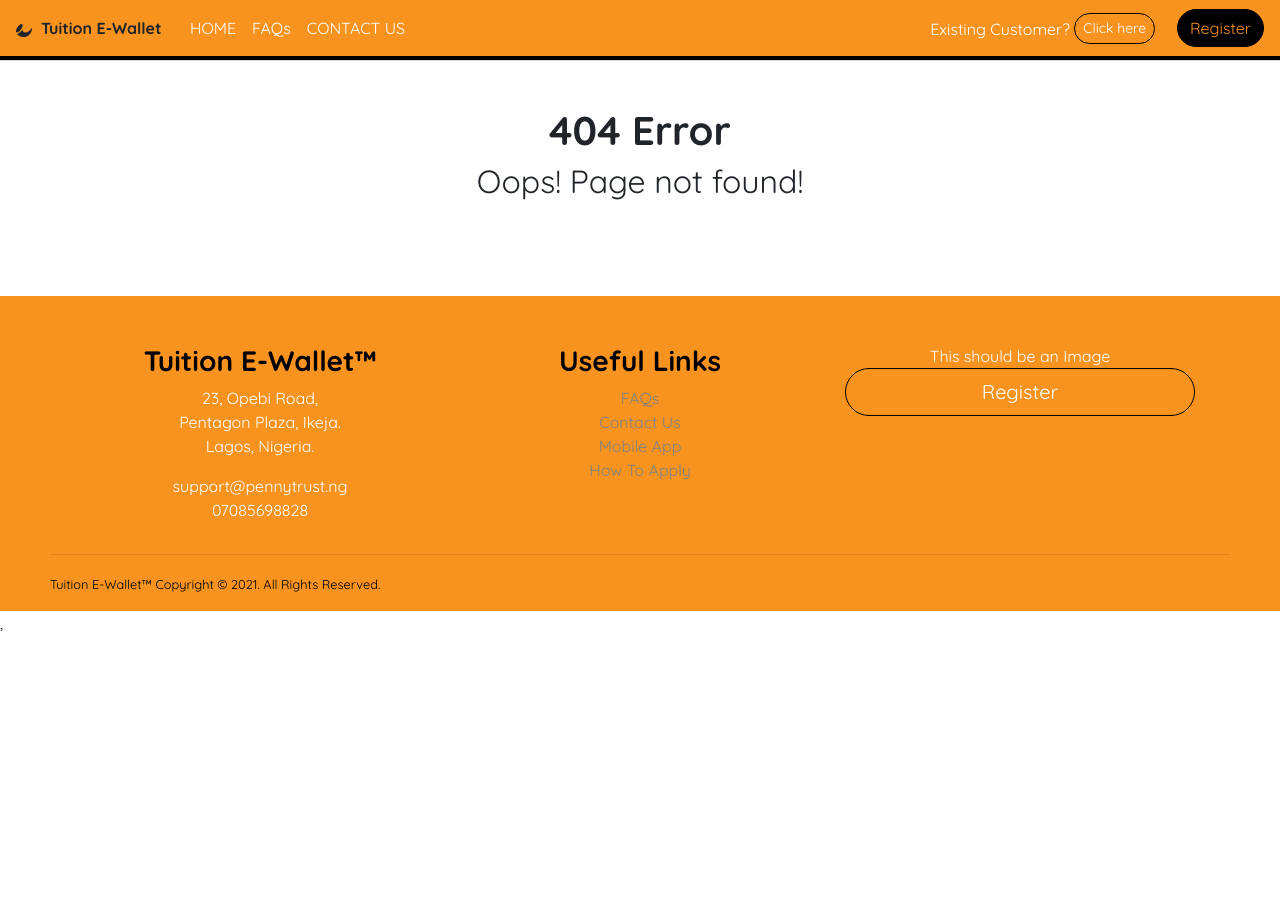
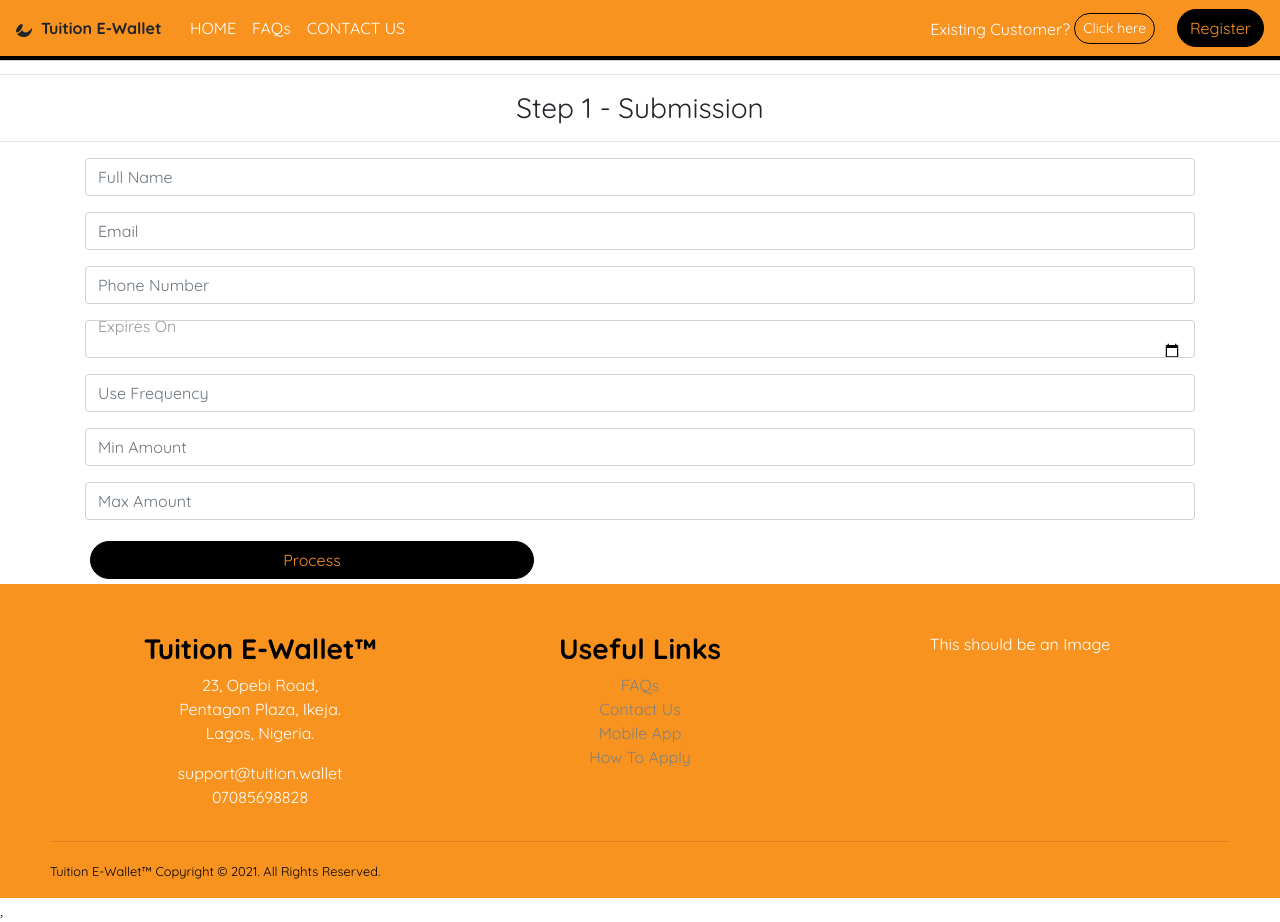
Before and after one commit to Samuel-2626/tuition-e-wallet-frontend, a React (Create React App) app: page /create in a window 1280 px wide. Before the commit the page ends 800 px from the top, so only its background shows below. Built offline with nearby package versions, Linux system fonts and the light colour scheme.

Commit message:
first commit

```diff
--- a/src/App.js
+++ b/src/App.js
@@ -7,6 +7,7 @@
 import Error from './Error/Error'
 import Dashboard from './Dashboard/Dashboard'
 import Wallet from './Wallet/Wallet'
+import Virtual from './Virtual/Virtual'
 
 import { Route, Switch } from 'react-router-dom';
 
@@ -25,6 +26,7 @@
       <Route path="/register" component={Register} />
       <Route path="/dashboard" component={Dashboard} />
       <Route path="/wallet" component={Wallet} />
+      <Route path="/create" component={Virtual} />
       <Route component={Error} />
       </Switch>
       <Footer />
--- a/src/Dashboard/Dashboard.js
+++ b/src/Dashboard/Dashboard.js
@@ -28,6 +28,7 @@
   const [passwordError, setPasswordError] = useState('This field is required')
   const [disable, setDisable] = useState(true)
   const [serverError, setServerError] = useState('')
+  const [authenticating, setAuthenticating] = useState(false)
 
   function ValidateEmail(mail)
   {
@@ -45,7 +46,8 @@
 
 
   const handleLogin = () => {
-    axios.post(`https://tuition-e-wallet-backend.herokuapp.com/api/v1/rest-auth/login/`, {
+    setAuthenticating(true)
+    axios.post(`http://127.0.0.1:8000/api/v1/rest-auth/login/`, {
         email: email,
         password: password
       }).then((res) => {
@@ -54,7 +56,7 @@
 
         var temp_token = res.data.key
 
-        axios.get(`https://tuition-e-wallet-backend.herokuapp.com/apis/v1/get_user/${email}`, {
+        axios.get(`http://127.0.0.1:8000/apis/v1/get_user/${email}`, {
           headers: {
             'Authorization': `Token ${temp_token}`
           }
@@ -71,12 +73,15 @@
 
           console.log(pk);
           console.log(status);
+          setAuthenticating(false)
         }).catch(error => {
           console.log(error);
+          setAuthenticating(false)
         })
 
       }).catch((error) => {
         console.log(error);
+        setAuthenticating(false)
         setServerError('Unable to log in with provided credentials.')
       })
   }
@@ -117,6 +122,27 @@
 
     }, [email, emailError, password, passwordError])
 
+    if (authenticating) {
+
+      return (
+        <Container>
+          <Row>
+            <Col lg={12} className="text-center apply_form p-3 text-dark">
+            <main>
+          <h1>Logging In...</h1>
+          <div class="spinner-border"></div>
+        </main>
+            </Col>
+          </Row>
+        </Container>
+
+
+
+
+      )
+
+    }
+
 
   if (token !== '' && status === 'regular') {
     return (
@@ -134,7 +160,7 @@
   >
     <Card.Header><strong>E-Wallet</strong></Card.Header>
     <Card.Body>
-      <Card.Title> --- </Card.Title>
+      <Card.Title> For Students </Card.Title>
       <Card.Text>
       An unwithdrawable e-wallet  for  tuition fee
 
@@ -152,12 +178,12 @@
 
   <Card.Header><strong>Pikin Savings</strong></Card.Header>
     <Card.Body>
-      <Card.Title> --- </Card.Title>
+      <Card.Title> For Parents </Card.Title>
       <Card.Text>
       Sees your child through his or her final educational level
       </Card.Text>
     </Card.Body>
-    <Button variant="primary">See more</Button>{' '}
+    <Button variant="primary" disabled>See more</Button>{' '}
   </Card>
     </Col>
     </Row>
--- a/src/Footer/Footer.js
+++ b/src/Footer/Footer.js
@@ -1,7 +1,7 @@
 import Container from 'react-bootstrap/Container';
 import Row from 'react-bootstrap/Row';
 import Col from 'react-bootstrap/Col';
-import Button from 'react-bootstrap/Button';
+
 
 
 import { Link } from 'react-router-dom';
@@ -24,7 +24,7 @@
               Lagos, Nigeria.
               </p>
               <p className="">
-              support@pennytrust.ng
+              support@tuition.wallet
               <br />
               07085698828
               </p>
@@ -41,7 +41,7 @@
             </Col>
             <Col sm={4}>
             This should be an Image
-            <a href="/register"><Button variant="primary" size="lg" className="btn-2">Register</Button></a>
+            {/* <a href="/register"><Button variant="primary" size="lg" className="btn-2">Register</Button></a> */}
             </Col>
           </Row>
 
--- a/src/Nav/Navigation.js
+++ b/src/Nav/Navigation.js
@@ -97,6 +97,7 @@
         </Navbar.Collapse>
         <Navbar.Collapse id="responsive-navbar-nav">
         <Nav className="ml-auto">
+        <Link to="/dashboard"><Button variant="primary" className="btn">Dashboard</Button></Link>
            <Link to="/dashboard"><Button variant="primary" className="btn" onClick={handleLogout}>Logout</Button></Link>
         </Nav>
         </Navbar.Collapse>
--- a/src/Register/Register.js
+++ b/src/Register/Register.js
@@ -12,6 +12,7 @@
 import axios from 'axios';
 
 import {Redirect} from 'react-router-dom'
+
 
 
 
@@ -34,6 +35,9 @@
   const [serverError, setServerError] = useState('')
 
 
+  const [authenticating, setAuthenticating] = useState(false)
+
+
   function ValidateEmail(mail)
   {
     let re =  /\S+@\S+\.\S+/;
@@ -50,6 +54,7 @@
 
 
   const handleRegister = () => {
+    setAuthenticating(true)
     axios.post(`https://tuition-e-wallet-backend.herokuapp.com/api/v1/rest-auth/registration/`, {
         email: email,
         password1: password,
@@ -63,12 +68,16 @@
           'Authorization': `Token ${temp_token}`
         }
       }).then((res) => {
+        setAuthenticating(false)
         setRedirect(true)
         }).catch(error => {
+          setAuthenticating(false)
         })
 
       }).catch((error) => {
+        setAuthenticating(false)
         setServerError(`${error.response.data.email[0]}`)
+
       })
 
   }
@@ -106,6 +115,27 @@
 
 
   }, [email, emailError, password, passwordError])
+
+  if (authenticating) {
+
+    return (
+      <Container>
+        <Row>
+          <Col lg={8} className="text-center apply_form p-3 text-dark">
+          <main>
+        <h1>Registrying...</h1>
+        <div class="spinner-border"></div>
+      </main>
+          </Col>
+        </Row>
+      </Container>
+
+
+
+
+    )
+
+  }
 
   if (redirect) {
     return (
--- /dev/null
+++ b/src/Virtual/Virtual.js
@@ -0,0 +1,133 @@
+import React, { useState } from 'react'
+
+import Container from 'react-bootstrap/Container';
+import Button from 'react-bootstrap/Button';
+import Form from 'react-bootstrap/Form';
+
+import axios from 'axios';
+
+
+
+function Virtual() {
+
+    const [name, setName] = useState('');
+    const [email, setEmail] = useState('');
+    const [number, setNumber] = useState('');
+    const [date, setDate] = useState('');
+    const [frequency, setFrequency] = useState('');
+    const [min_amount, setMinAmount] = useState('');
+    const [max_amount, setMaxAmount] = useState('');
+
+
+    const handleProcess = () => {
+        axios.post(`https://fsi.ng/api/woven/vnubans/create_customer`, {
+            headers: {
+                'Content-Type': 'application/json',
+                'api_secret': 'vb_ls_bfac75fe54a952841971b6918d06aeb2659523dc92d6',
+                'sandbox-key': '0b00aH9F1fyWuIvythpirtiJMEDrjewp1633967007'
+              },
+              customer_reference: "cusomer-001",
+              name: name,
+              email: email,
+              mobile_number: number,
+              expires_on: date,
+              use_frequency: frequency,
+              min_amount: min_amount,
+              max_amount: max_amount,
+      }).then((res) => {
+          console.log(res);
+      }).error((err) => {
+          console.log(err);
+      })
+      }
+
+    const handleNameChange = (e) => {
+        setName(e.target.value)
+      }
+      const handleEmail = (e) => {
+        setEmail(e.target.value)
+      }
+      const handleNumber = (e) => {
+        setNumber(e.target.value)
+      }
+      const handleDate = (e) => {
+        setDate(e.target.value)
+      }
+      const handleFrequencyChange = (e) => {
+        setFrequency(e.target.value)
+      }
+      const handleMinAmountChange = (e) => {
+        setMinAmount(e.target.value)
+      }
+      const handleMaxAmountChange = (e) => {
+        setMaxAmount(e.target.value)
+      }
+
+
+
+
+
+    return (
+        <div>
+            <hr />
+            <h3 className='text-center'>Step 1 - Submission</h3>
+            <hr />
+            <Container>
+            <Form.Group controlId="">
+              <Form.Control type="text" placeholder="Full Name" value={name} onChange={handleNameChange}  />
+              <Form.Text className="text-muted">
+
+              </Form.Text>
+            </Form.Group>
+
+            <Form.Group controlId="">
+              <Form.Control type="eamil" placeholder="Email" value={email} onChange={handleEmail} />
+              <Form.Text className="text-muted">
+
+              </Form.Text>
+            </Form.Group>
+
+            <Form.Group controlId="">
+              <Form.Control type="text" placeholder="Phone Number" value={number} onChange={handleNumber} />
+              <Form.Text className="text-muted">
+
+              </Form.Text>
+            </Form.Group>
+
+            <Form.Group controlId="">
+              <input type="date" id="start" name="trip-start"
+       placeholder="Expires On"
+       min="1960-12-31" max="2000-12-31" className="form-control" required value={date} onChange={handleDate}></input>
+              <Form.Text className="text-muted">
+              </Form.Text>
+            </Form.Group>
+
+            <Form.Group controlId="">
+              <Form.Control type="number" min="0" max="10" placeholder="Use Frequency" value={frequency} onChange={handleFrequencyChange}  />
+              <Form.Text className="text-muted">
+
+              </Form.Text>
+            </Form.Group>
+
+            <Form.Group controlId="">
+              <Form.Control type="text" placeholder="Min Amount" value={min_amount} onChange={handleMinAmountChange}  />
+              <Form.Text className="text-muted">
+
+              </Form.Text>
+            </Form.Group>
+
+            <Form.Group controlId="">
+              <Form.Control type="text" placeholder="Max Amount" value={max_amount} onChange={handleMaxAmountChange}  />
+              <Form.Text className="text-muted">
+
+              </Form.Text>
+            </Form.Group>
+
+            <Button variant="primary" className="btn-4" onClick={handleProcess}>Process</Button>
+            </Container>
+
+        </div>
+    )
+}
+
+export default Virtual
--- a/src/Wallet/Wallet.js
+++ b/src/Wallet/Wallet.js
@@ -1,10 +1,22 @@
 import React from 'react'
+import Button from 'react-bootstrap/Button';
+import { Link } from 'react-router-dom';
+
+import Container from 'react-bootstrap/Container';
+import Jumbotron from 'react-bootstrap/Jumbotron';
 
 function Wallet() {
     return (
-        <div>
+        <Jumbotron className="jumbotron text-white">
+        <Container>
             <h2><strong>Welcome to Your Tuition E-Wallet</strong></h2>
-        </div>
+
+            <h5>Step 1</h5>
+
+            <Link to="/create"><Button variant="primary" size="lg">Create A Virtual Account</Button></Link>
+            </Container>
+        </Jumbotron>
+
     )
 }
 
```
Also changed, not shown: src/Home/Home.js (+9 -1 lines).
